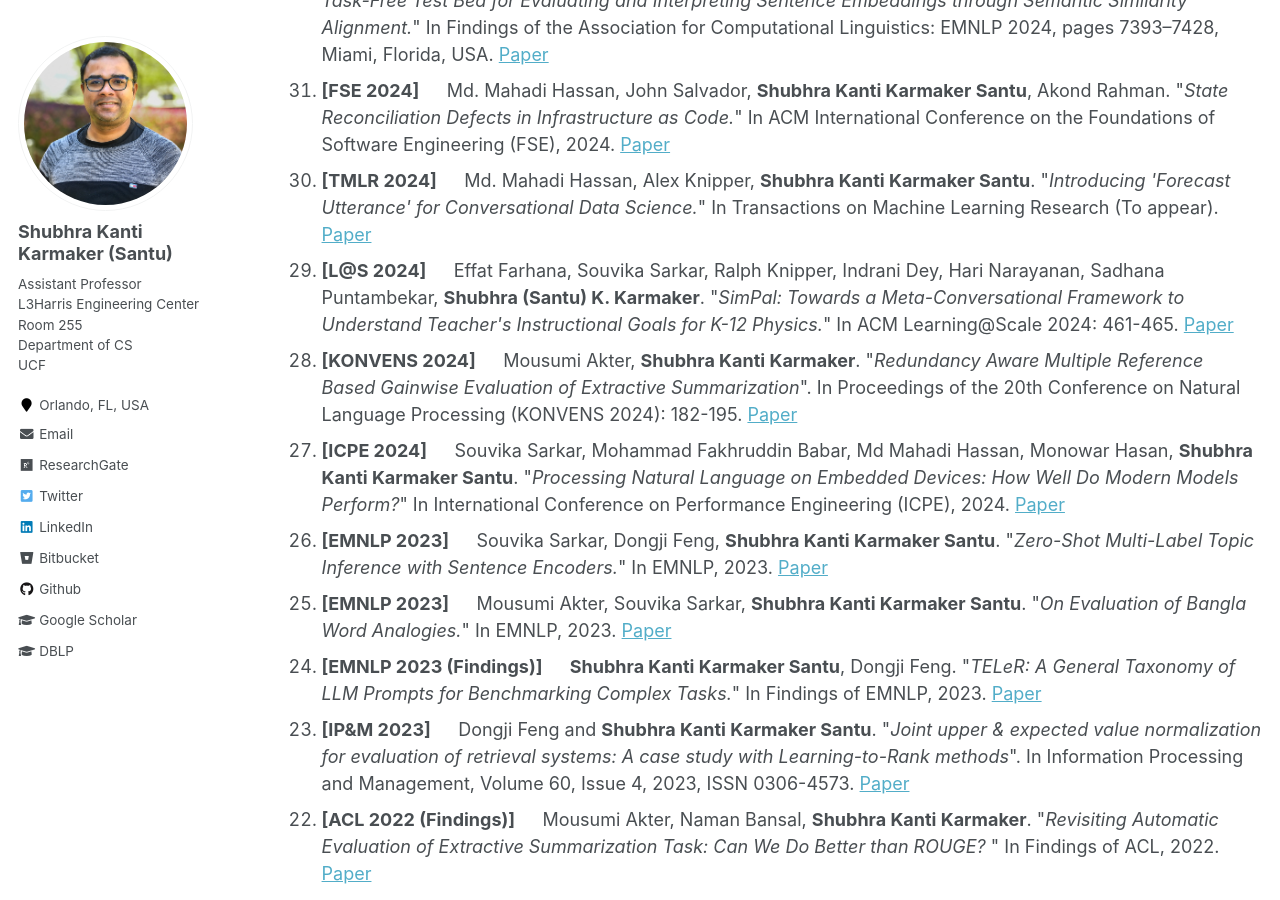
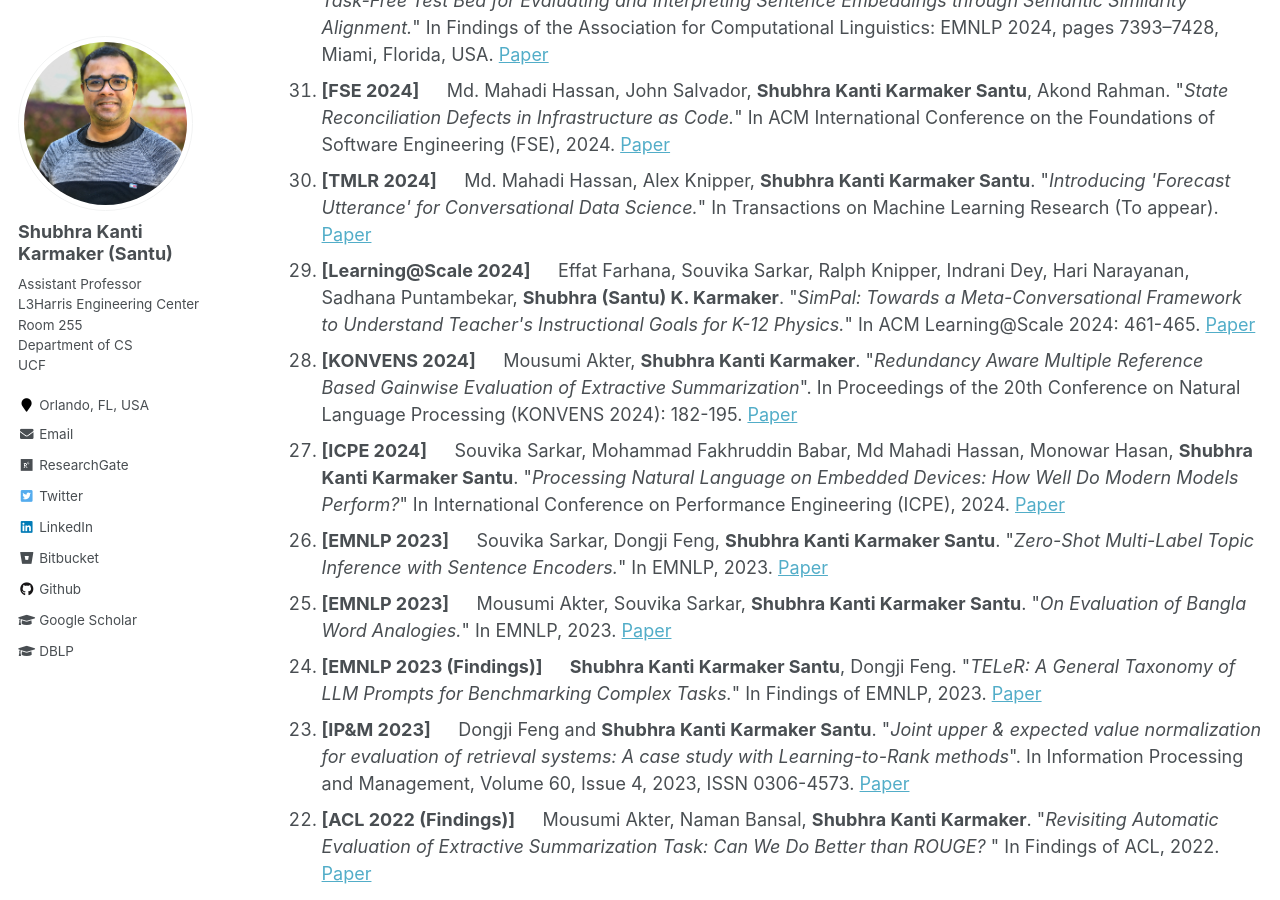
Before and after one commit to karmake2/karmake2.github.io, a Jekyll site: the page built from _pages/publications.md, in a window 1280 px wide and 900 px high, scrolled down 924 px. Built offline with Jekyll 4.4.1, drawn with Linux system fonts in a browser that asks for light colours.

Commit message:
Update publications.md

```diff
--- a/_pages/publications.md
+++ b/_pages/publications.md
@@ -33,7 +33,7 @@ Albuquerque, New Mexico, USA. <a href="https://aclanthology.org/2025.naacl-long.
 
 <li> <b>[TMLR 2024] &emsp;</b> Md. Mahadi Hassan, Alex Knipper, <b>Shubhra Kanti Karmaker Santu</b>. "<i>Introducing 'Forecast Utterance' for Conversational Data Science.</i>" In Transactions on Machine Learning Research (To appear). <a href="https://openreview.net/forum?id=H2EeStRTQn">Paper</a></li>
 
-<li> <b>[L@S 2024] &emsp;</b> Effat Farhana, Souvika Sarkar, Ralph Knipper, Indrani Dey, Hari Narayanan, Sadhana Puntambekar, <b>Shubhra (Santu) K. Karmaker</b>.
+<li> <b>[Learning@Scale 2024] &emsp;</b> Effat Farhana, Souvika Sarkar, Ralph Knipper, Indrani Dey, Hari Narayanan, Sadhana Puntambekar, <b>Shubhra (Santu) K. Karmaker</b>.
 "<i>SimPal: Towards a Meta-Conversational Framework to Understand Teacher's Instructional Goals for K-12 Physics.</i>" In ACM Learning@Scale 2024: 461-465. <a href="https://dl.acm.org/doi/pdf/10.1145/3657604.3664695">Paper</a></li>
 
 <li> <b>[KONVENS 2024] &emsp;</b> Mousumi Akter, <b>Shubhra Kanti Karmaker</b>. "<i>Redundancy Aware Multiple Reference Based Gainwise Evaluation of Extractive Summarization</i>". In Proceedings of the 20th Conference on Natural Language Processing (KONVENS 2024): 182-195. <a href="https://aclanthology.org/2024.konvens-main.21.pdf">Paper</a></li>
```
